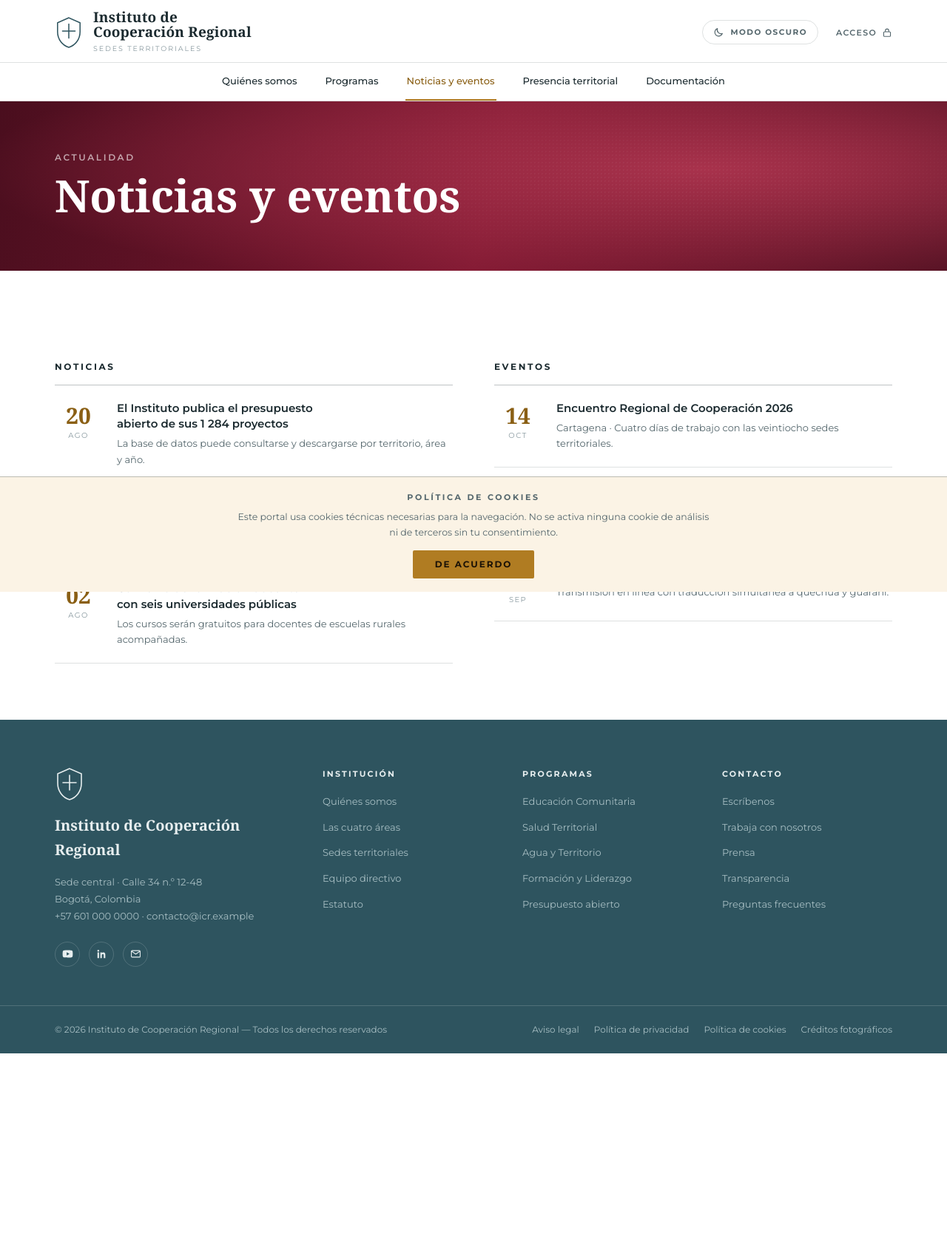
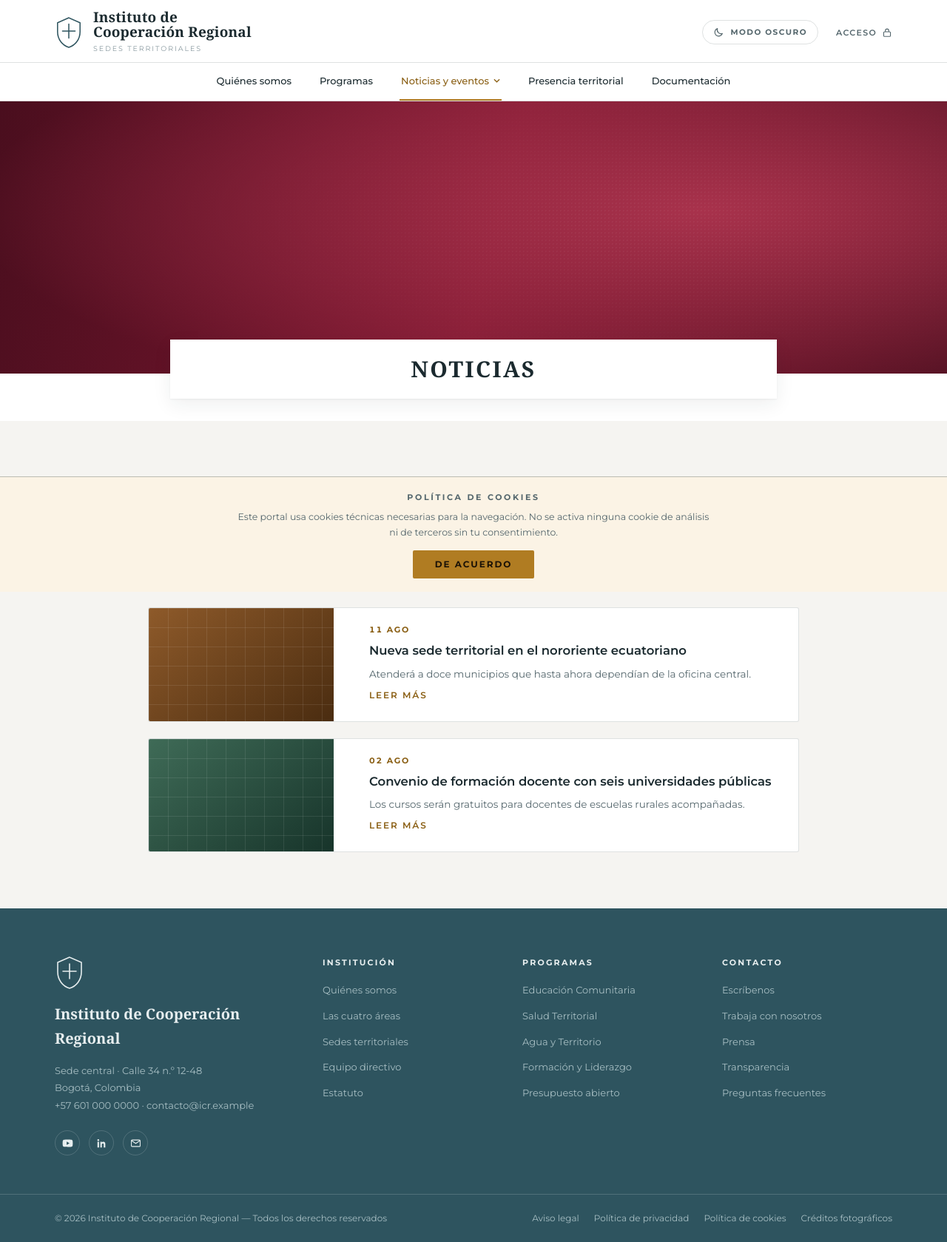
Before and after one commit to Karplin/cms-landing-site, a Flask app: page /noticias in a window 1280 px wide. Shown: the whole page at 74% size. Before the commit the page ends 1424 px from the top, so only its background shows below. Run offline with Flask 3, Linux system fonts and the light colour scheme; data comes from the database, SQL or seed files in the repository; some libraries are stand-ins or nearby versions; some web fonts are replaced.

Commit message:
Replicar la estructura de navegación del sitio de referencia
- Submenús desplegables en la cabecera: "Quiénes somos" abre las cuatro áreas
  y "Noticias y eventos" pasa a ser un rótulo con dos entradas propias.
- Noticias y Eventos se separan en dos páginas de listado vertical, con placa
  sobre banner y tarjetas horizontales de miniatura, fecha, titular y Leer más.
- Cada contenido tiene su página de detalle: /noticias/<id>, /eventos/<id>,
  /territorio/<id>, /programas/<id> y /quienes-somos/<id>, con 404 si no está
  publicado. El enlace guardado por el editor sigue teniendo prioridad.
- Las tarjetas de portada, proyectos y territorio enlazan a esos detalles.

El contenido gestionado no cambia; solo la estructura y el diseño.

```diff
--- a/app.py
+++ b/app.py
@@ -18,13 +18,15 @@
 from schema import (CONTENT_TYPES, SECTION_FIELDS, SECTION_KEYS,
                     SETTINGS_GROUPS, settings_fields)
 
-# Menú principal: cada entrada es una página propia.
+# Menú principal. Un elemento con "children" despliega un submenú;
+# "endpoint" en None hace que el rótulo no sea un enlace (solo abre el submenú).
 NAV = [
-    ("quienes_somos", "Quiénes somos"),
-    ("programas", "Programas"),
-    ("noticias", "Noticias y eventos"),
-    ("territorio", "Presencia territorial"),
-    ("documentacion", "Documentación"),
+    {"endpoint": "quienes_somos", "label": "Quiénes somos", "children": "areas"},
+    {"endpoint": "programas", "label": "Programas", "children": None},
+    {"endpoint": None, "label": "Noticias y eventos",
+     "children": [("noticias", "Noticias"), ("eventos", "Eventos")]},
+    {"endpoint": "territorio", "label": "Presencia territorial", "children": None},
+    {"endpoint": "documentacion", "label": "Documentación", "children": None},
 ]
 
 app = Flask(__name__)
@@ -88,8 +90,20 @@
     """Cabecera, menú y pie: lo que necesita base.html en toda página pública."""
     if (request.endpoint or "").startswith("admin"):
         return {}
+    menu = []
+    for item in NAV:
+        hijos = []
+        if item["children"] == "areas":
+            hijos = [("quienes_somos", "Las cuatro áreas", None)] + [
+                ("area_detalle", fila["title"], fila["id"])
+                for fila in db.list_rows("areas", only_published=True)
+            ]
+        elif item["children"]:
+            hijos = [(ep, etiqueta, None) for ep, etiqueta in item["children"]]
+        menu.append({"endpoint": item["endpoint"], "label": item["label"], "children": hijos})
+
     return {
-        "nav": NAV,
+        "nav": menu,
         "settings": db.all_settings(),
         "sections": db.all_sections(),
         "footer_links": {
@@ -184,13 +198,68 @@
     )
 
 
+def _url_o_detalle(fila, endpoint):
+    """El enlace guardado manda; si es un marcador vacío, va a la página de detalle."""
+    if fila.get("href") and fila["href"] != "#":
+        return fila["href"]
+    return url_for(endpoint, item_id=fila["id"])
+
+
 @app.route("/noticias")
 def noticias():
+    filas = db.list_rows("news", only_published=True)
     return render_template(
-        "noticias.html",
-        news=db.list_rows("news", only_published=True),
-        events=db.list_rows("events", only_published=True),
+        "listado.html", titulo=db.get_setting("news_col_title", "Noticias"),
+        filas=[dict(f, url=_url_o_detalle(f, "noticia_detalle")) for f in filas],
+        vacio="Sin noticias por ahora.",
     )
+
+
+@app.route("/eventos")
+def eventos():
+    filas = db.list_rows("events", only_published=True)
+    return render_template(
+        "listado.html", titulo=db.get_setting("events_col_title", "Eventos"),
+        filas=[dict(f, url=_url_o_detalle(f, "evento_detalle")) for f in filas],
+        vacio="Sin eventos convocados.",
+    )
+
+
+def _detalle(table, item_id, **extra):
+    fila = db.get_row(table, item_id)
+    if fila is None or not fila["published"]:
+        abort(404)
+    return render_template("detalle.html", fila=fila, **extra)
+
+
+@app.route("/noticias/<int:item_id>")
+def noticia_detalle(item_id):
+    return _detalle("news", item_id, kicker="Noticias",
+                    volver=("noticias", "Todas las noticias"))
+
+
+@app.route("/eventos/<int:item_id>")
+def evento_detalle(item_id):
+    return _detalle("events", item_id, kicker="Eventos",
+                    volver=("eventos", "Todos los eventos"))
+
+
+@app.route("/territorio/<int:item_id>")
+def voz_detalle(item_id):
+    return _detalle("voices", item_id, kicker=None,
+                    volver=("territorio", "Todas las voces"))
+
+
+@app.route("/programas/<int:item_id>")
+def proyecto_detalle(item_id):
+    return _detalle("projects", item_id, kicker=None,
+                    volver=("programas", "Todos los proyectos"))
+
+
+@app.route("/quienes-somos/<int:item_id>")
+def area_detalle(item_id):
+    return _detalle("areas", item_id, kicker="Áreas de trabajo",
+                    volver=("quienes_somos", "Todas las áreas"))
 
 
 @app.route("/territorio")
--- a/seed_data.py
+++ b/seed_data.py
@@ -207,7 +207,7 @@
             "day": "20", "month": "Ago",
             "title": "El Instituto publica el presupuesto abierto de sus 1 284 proyectos",
             "summary": "La base de datos puede consultarse y descargarse por territorio, área y año.",
-            "href": "/noticias",
+            "href": "#",
         },
         {
             "day": "11", "month": "Ago",
--- a/static/css/site.css
+++ b/static/css/site.css
@@ -193,6 +193,32 @@
   border-bottom-color:var(--accent);color:var(--accent-ink);
 }
 
+/* Submenús desplegables */
+.site-nav li{position:relative;}
+.nav-label{
+  display:inline-flex;align-items:center;gap:6px;
+  padding:14px 2px;font-size:13px;font-weight:500;
+  border-bottom:2px solid transparent;
+}
+.site-nav .nav-label[aria-current="page"],
+.site-nav li:hover > .nav-label{border-bottom-color:var(--accent);color:var(--accent-ink);}
+.site-nav .sub-menu{
+  /* gana a .site-nav ul, que impone display:flex a todo ul del menú */
+  display:block;text-align:left;
+  position:absolute;top:100%;left:50%;transform:translateX(-50%);
+  min-width:230px;padding:8px 0;margin:0;list-style:none;
+  background:var(--surface);border:1px solid var(--line);border-top:2px solid var(--accent);
+  box-shadow:var(--shadow);z-index:70;
+  opacity:0;visibility:hidden;transition:opacity .18s ease;
+}
+.site-nav li:hover > .sub-menu,
+.site-nav li:focus-within > .sub-menu{opacity:1;visibility:visible;}
+.site-nav .sub-menu a{
+  display:block;padding:9px 18px;font-size:12.5px;border-bottom:0;
+  white-space:nowrap;
+}
+.site-nav .sub-menu a:hover{background:var(--bg-band);color:var(--accent-ink);}
+
 .theme-toggle{
   margin-left:auto;
   display:inline-flex;align-items:center;gap:8px;
@@ -307,6 +333,35 @@
 .mondo-card p{
   padding:8px 18px 18px;font-size:12.5px;color:var(--text-soft);flex:1;
 }
+
+/* Listado vertical de noticias y eventos */
+.band--after-plaque{padding-top:90px;}
+.feed{display:flex;flex-direction:column;gap:22px;max-width:880px;margin:0 auto;}
+.feed-item{
+  display:grid;grid-template-columns:250px 1fr;gap:24px;
+  background:var(--surface);border:1px solid var(--line);border-radius:3px;
+  overflow:hidden;
+}
+.feed-visual{display:block;}
+.feed-visual .mondo-visual{display:block;height:100%;min-height:150px;aspect-ratio:auto;}
+.feed-body{padding:20px 24px 22px;display:flex;flex-direction:column;gap:8px;align-items:flex-start;}
+.feed-date{
+  font-size:11px;font-weight:700;letter-spacing:.16em;text-transform:uppercase;
+  color:var(--accent-ink);font-variant-numeric:tabular-nums;
+}
+.feed-body h3{font-size:16.5px;font-weight:600;line-height:1.4;}
+.feed-body h3 a:hover{color:var(--accent-ink);}
+.feed-summary{font-size:13.5px;color:var(--text-soft);}
+.feed-body .link-more{margin-top:auto;}
+
+/* Detalle */
+.detail-body{max-width:760px;}
+.detail-body > p{font-size:16px;line-height:1.75;color:var(--text-soft);}
+.detail-meta{
+  margin-top:18px;font-size:12px;font-weight:600;letter-spacing:.12em;
+  text-transform:uppercase;color:var(--accent-ink);
+}
+.detail-back{margin-top:36px;}
 
 /* Paginación numerada */
 .pagination{display:flex;justify-content:center;gap:8px;margin-top:40px;}
@@ -637,6 +692,10 @@
   .areas,.projects,.counters{grid-template-columns:1fr;}
   .mondo-grid{grid-template-columns:1fr;}
   .plaque{padding:16px 20px;}
+  .feed-item{grid-template-columns:1fr;}
+  .feed-visual .mondo-visual{aspect-ratio:8/3;min-height:0;}
+  .sub-menu{position:static;transform:none;opacity:1;visibility:visible;
+    border:0;border-left:2px solid var(--accent);box-shadow:none;padding:0 0 6px 14px;}
   .counter{border-left:0;border-top:1px solid var(--line);padding-top:24px;}
   .counter:first-child{border-top:0;padding-top:0;}
   .pf-grid{grid-template-columns:1fr;}
--- a/templates/_macros.html
+++ b/templates/_macros.html
@@ -84,15 +84,17 @@
     <p class="project-area">{{ proyecto.area_label }}</p>
     <h3>{{ proyecto.title }}</h3>
     <p class="place">{{ proyecto.place }}</p>
-    <a class="link-more" href="{{ proyecto.href or '#' }}">Ver el proyecto</a>
+    {% set destino = proyecto.href if proyecto.href and proyecto.href != '#'
+                     else url_for('proyecto_detalle', item_id=proyecto.id) %}
+    <a class="link-more" href="{{ destino }}">Ver el proyecto</a>
   </div>
 </article>
 {%- endmacro %}
 
-{% macro item_fecha(item) -%}
+{% macro item_fecha(item, url=None) -%}
 <li class="item">
   <div class="item-date"><p class="d">{{ item.day }}</p><p class="m">{{ item.month }}</p></div>
-  <a href="{{ item.href or '#' }}">
+  <a href="{{ url or item.href or '#' }}">
     <h4>{{ item.title }}</h4>
     {% if item.summary %}<p>{{ item.summary }}</p>{% endif %}
   </a>
--- a/templates/base.html
+++ b/templates/base.html
@@ -54,9 +54,26 @@
 
   <nav class="site-nav" aria-label="Principal">
     <ul id="nav-list">
-      {% for endpoint, etiqueta in nav %}
-      <li><a href="{{ url_for(endpoint) }}"
-             {% if request.endpoint == endpoint %}aria-current="page"{% endif %}>{{ etiqueta }}</a></li>
+      {% for item in nav %}
+      <li class="{{ 'has-sub' if item.children }}">
+        {% if item.endpoint %}
+        <a href="{{ url_for(item.endpoint) }}"
+           {% if request.endpoint == item.endpoint %}aria-current="page"{% endif %}>{{ item.label }}</a>
+        {% else %}
+        <button type="button" class="nav-label"
+                {% if request.endpoint in ['noticias', 'eventos', 'noticia_detalle', 'evento_detalle'] %}aria-current="page"{% endif %}
+                aria-haspopup="true">{{ item.label }}
+          <svg viewBox="0 0 10 6" width="9" height="6" fill="none" aria-hidden="true"><path d="M1 1l4 4 4-4" stroke="currentColor" stroke-width="1.4"/></svg>
+        </button>
+        {% endif %}
+        {% if item.children %}
+        <ul class="sub-menu">
+          {% for ep, etiqueta, arg in item.children %}
+          <li><a href="{{ url_for(ep, item_id=arg) if arg else url_for(ep) }}">{{ etiqueta }}</a></li>
+          {% endfor %}
+        </ul>
+        {% endif %}
+      </li>
       {% endfor %}
     </ul>
   </nav>
--- a/templates/index.html
+++ b/templates/index.html
@@ -114,16 +114,16 @@
           <a class="link-more" href="{{ url_for('noticias') }}">{{ settings.news_col_link }}</a>
         </div>
         <ul class="item-list">
-          {% for nota in news %}{{ item_fecha(nota) }}{% endfor %}
+          {% for nota in news %}{{ item_fecha(nota, url_for('noticia_detalle', item_id=nota.id) if (not nota.href or nota.href == '#') else None) }}{% endfor %}
         </ul>
       </div>
       <div>
         <div class="col-head">
           <h3>{{ settings.events_col_title }}</h3>
-          <a class="link-more" href="{{ url_for('noticias') }}">{{ settings.events_col_link }}</a>
+          <a class="link-more" href="{{ url_for('eventos') }}">{{ settings.events_col_link }}</a>
         </div>
         <ul class="item-list">
-          {% for evento in events %}{{ item_fecha(evento) }}{% endfor %}
+          {% for evento in events %}{{ item_fecha(evento, url_for('evento_detalle', item_id=evento.id) if (not evento.href or evento.href == '#') else None) }}{% endfor %}
         </ul>
       </div>
     </div>
--- /dev/null
+++ b/templates/listado.html
@@ -0,0 +1,34 @@
+{% extends "base.html" %}
+{% block title %}{{ titulo }} · {{ settings.site_title }}{% endblock %}
+
+{% block content %}
+{% set s = sections.news %}
+<section class="photo-banner">
+  <div class="photo-banner-img" aria-hidden="true"></div>
+  <div class="plaque"><h1>{{ titulo }}</h1></div>
+</section>
+
+<section class="band band--alt band--after-plaque">
+  <div class="wrap">
+    {% if filas %}
+    <div class="feed">
+      {% for fila in filas %}
+      <article class="feed-item">
+        <a class="feed-visual" href="{{ fila.url }}" aria-hidden="true" tabindex="-1">
+          <span class="mondo-visual" data-tone="{{ ['teal','amber','green','plum'][loop.index0 % 4] }}"></span>
+        </a>
+        <div class="feed-body">
+          <p class="feed-date">{{ fila.day }} {{ fila.month }}</p>
+          <h3><a href="{{ fila.url }}">{{ fila.title }}</a></h3>
+          {% if fila.summary %}<p class="feed-summary">{{ fila.summary }}</p>{% endif %}
+          <a class="link-more" href="{{ fila.url }}">Leer más</a>
+        </div>
+      </article>
+      {% endfor %}
+    </div>
+    {% else %}
+    <p class="empty-note">{{ vacio }}</p>
+    {% endif %}
+  </div>
+</section>
+{% endblock %}
--- a/templates/noticias.html
+++ /dev/null
@@ -1,30 +0,0 @@
-{% extends "base.html" %}
-{% from "_macros.html" import banner, item_fecha with context %}
-{% block title %}{{ sections.news.title }} · {{ settings.site_title }}{% endblock %}
-
-{% block content %}
-{{ banner('news') }}
-
-<section class="band">
-  <div class="wrap">
-    <div class="news-grid">
-      <div>
-        <div class="col-head"><h3>{{ settings.news_col_title }}</h3></div>
-        {% if news %}
-        <ul class="item-list">{% for nota in news %}{{ item_fecha(nota) }}{% endfor %}</ul>
-        {% else %}
-        <p class="empty-note">Sin noticias por ahora.</p>
-        {% endif %}
-      </div>
-      <div>
-        <div class="col-head"><h3>{{ settings.events_col_title }}</h3></div>
-        {% if events %}
-        <ul class="item-list">{% for evento in events %}{{ item_fecha(evento) }}{% endfor %}</ul>
-        {% else %}
-        <p class="empty-note">Sin eventos convocados.</p>
-        {% endif %}
-      </div>
-    </div>
-  </div>
-</section>
-{% endblock %}
--- a/templates/territorio.html
+++ b/templates/territorio.html
@@ -45,7 +45,7 @@
           <span class="mondo-place">{{ voz.place }}</span>
           <span class="mondo-date">{{ voz.date_label }}</span>
         </div>
-        <h3>{{ voz.title }}</h3>
+        <h3><a href="{{ url_for('voz_detalle', item_id=voz.id) }}">{{ voz.title }}</a></h3>
         <p>{{ voz.body }}</p>
       </article>
       {% endfor %}
```
Also changed, not shown: templates/detalle.html (added, +33 -0 lines).
